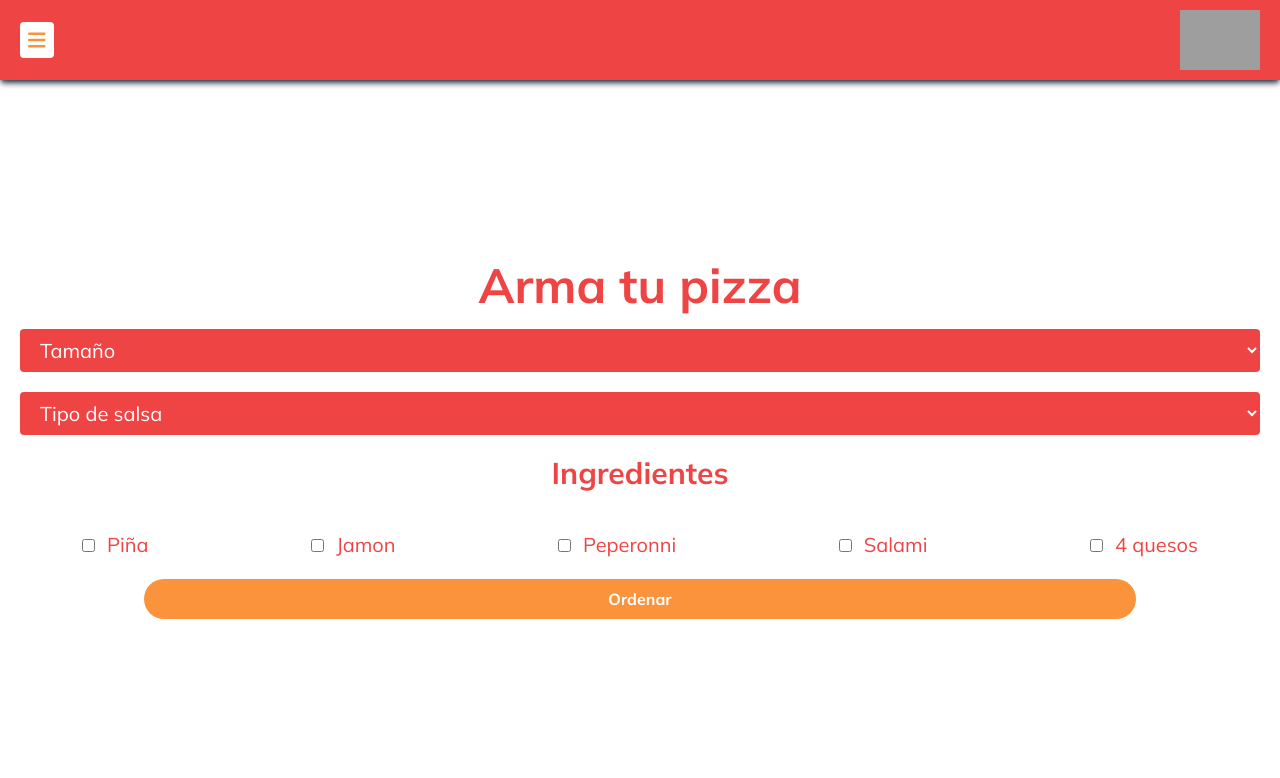
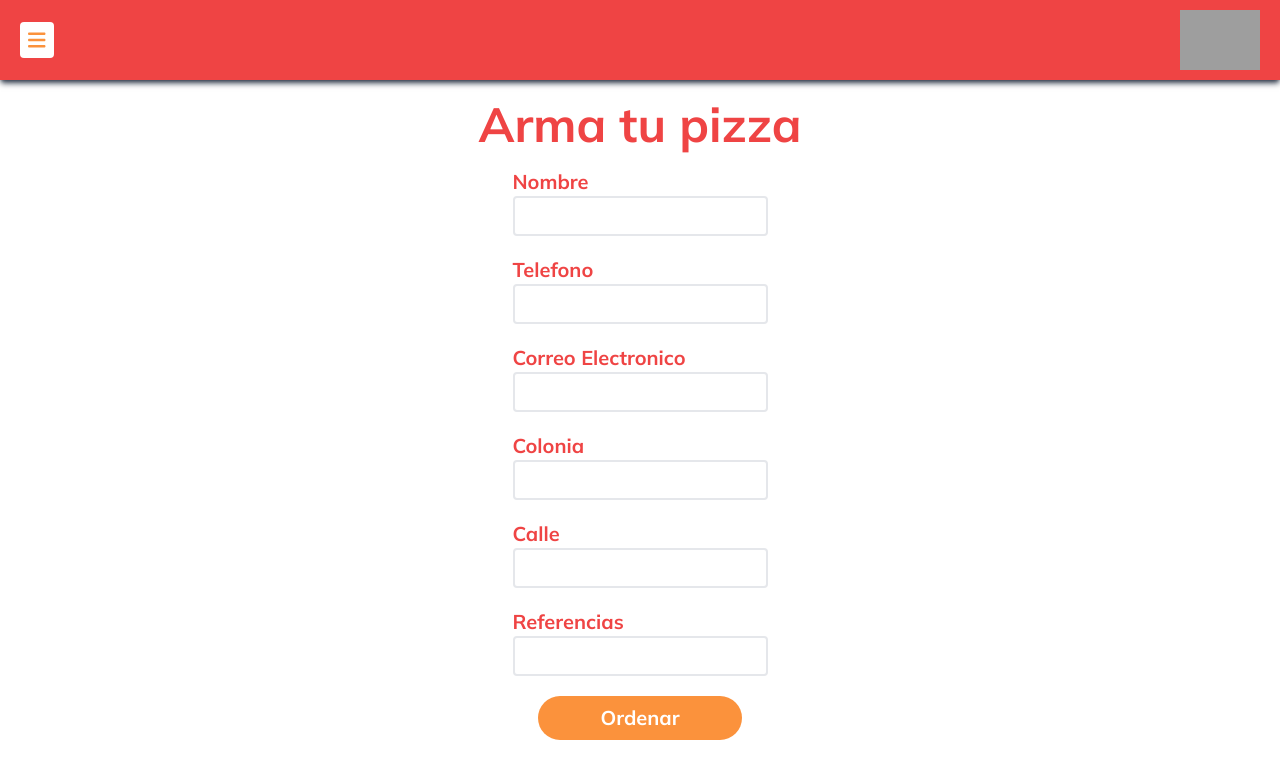
Before and after one commit to roblesvargas97/PracticaVueJS, a Vue app: page /#/order-view in a window 1280 px wide. Shown: the top 778 px of the page. Built offline with nearby package versions, Linux system fonts and the light colour scheme; grey boxes are pictures that could not be loaded.

Commit message:
:sparkles: Add Order Pizza
Add Order Pizza

```diff
--- a/src/views/OrderView.vue
+++ b/src/views/OrderView.vue
@@ -1,50 +1,33 @@
 <template>
-    <div class=" mt-[10vh] h-[90vh] p-5 flex flex-col items-center justify-center space-y-5">
+    <div class=" mt-[10vh] min-[90vh] p-5 flex flex-col items-center justify-center space-y-5">
         <h1 class=" font-bold text-5xl text-center text-red-500" >Arma tu pizza</h1>
-        <div class=" w-full" >
-            <form class=" flex flex-col items-center space-y-5">
-                <select class=" w-full rounded bg-red-500 text-white py-2 px-4 text-xl" name="" id="">
-                    <option value="">Tamaño</option>
-                    <option value="chica">Chica</option>
-                    <option value="mediana">Grande</option>
-                    <option value="grande">mediana</option>
-                </select>
-                <select class=" w-full rounded bg-red-500 text-white py-2 px-4 text-xl" name="" id="">
-                    <option value="">Tipo de salsa</option>
-                    <option value="jitomate">Salsa de jitomate</option>
-                    <option value="frijoles">Frijoles</option>
-                </select>
-                <div className='w-full space-y-10 flex flex-col items-center'>
-                    <h2 className='text-center text-3xl text-red-500 font-black'>Ingredientes</h2>
-                    <div className='w-[90%] space-x-3 flex justify-between flex-wrap'>
-                        <div>
-                            <input type="checkbox" id="Piña" value="Piña"/>
-                            <label className='ml-3 text-xl text-red-500' htmlFor="Piña">Piña</label>
+        <form className=' space-y-5 flex flex-col items-center' action="#">
+                <div className='flex flex-col'>
+                    <label className='text-xl font-bold text-red-500 text-primary' htmlFor="nombre">Nombre</label>
+                    <input className='text-xl font-normal border-2 rounded focus:border-green-600 py-1 px-2' type="text" id='nombre' />
                 </div>
-                        <div>
-                            <input type="checkbox" id="Jamon" value="Jamon"/>
-                            <label className='ml-3 text-xl text-red-500' htmlFor="Jamon">Jamon</label>
+                <div className='flex flex-col'>
+                    <label className='text-xl font-bold text-red-500 text-primary' htmlFor="telefono">Telefono</label>
+                    <input className='text-xl font-normal border-2 rounded focus:border-green-600 py-1 px-2' type="number" id='telefono' />
                 </div>
-                        <div>
-                            <input type="checkbox" id="Peperonni" value="Peperonni"/>
-                            <label className='ml-3 text-xl text-red-500' htmlFor="Peperonni">Peperonni</label>
+                <div className='flex flex-col'>
+                    <label className='text-xl font-bold text-red-500 text-primary' htmlFor="email">Correo Electronico</label>
+                    <input className='text-xl font-normal border-2 rounded focus:border-green-600 py-1 px-2' type="text" id='email' />
                 </div>
-                        <div>
-                            <input type="checkbox" id="Salami" value="Salami"/>
-                            <label className='ml-3 text-xl text-red-500' htmlFor="Salami">Salami</label>
+                <div className='flex flex-col'>
+                    <label className='text-xl font-bold text-red-500 text-primary' htmlFor="colonia">Colonia</label>
+                    <input className='text-xl font-normal border-2 rounded focus:border-green-600 py-1 px-2' type="text" id='colonia' />
                 </div>
-                        <div>
-                            <input type="checkbox" id="4 quesos" value="4 quesos"/>
-                            <label className='ml-3 text-xl text-red-500' htmlFor="4 quesos">4 quesos</label>
+                <div className='flex flex-col'>
+                    <label className='text-xl font-bold text-red-500 text-primary' htmlFor="calle">Calle</label>
+                    <input className='text-xl font-normal border-2 rounded focus:border-green-600 py-1 px-2' type="text" id='calle' />
                 </div>
+                <div className='flex flex-col'>
+                    <label className='text-xl font-bold text-red-500 text-primary' htmlFor="referencias">Referencias</label>
+                    <input className='text-xl font-normal border-2 rounded focus:border-green-600 py-1 px-2' type="text" id='referencias' />
                 </div>
-                </div>
-                <button class=" w-[80%] bg-orange-400 py-2 px-4 rounded-full text-white font-bold" >Ordenar</button>
+                <button class=" w-[80%] text-xl bg-orange-400 py-2 px-4 rounded-full text-white font-bold" >Ordenar</button>
         </form>
-            <div class=" hidden" >
-                <img src="https://i.imgur.com/f2rhzVx.png" alt="">
-            </div>
-        </div>
     </div>
 </template>
 
```
Lines whose indentation alone changed are shown as unchanged.
